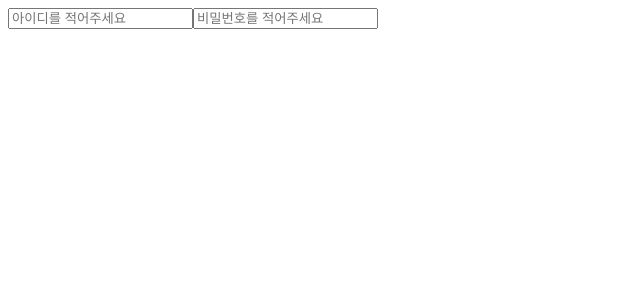
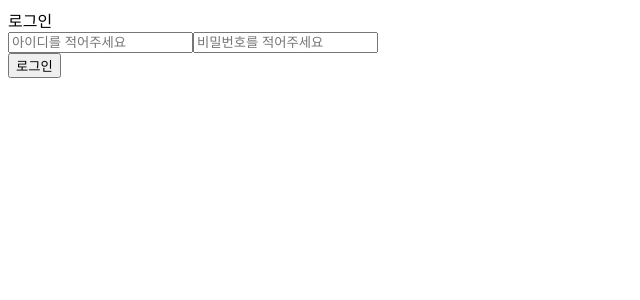
Before and after one commit to yun-21/Taro, a React app in the folder client/: page / in a window 1280 px wide. Shown: the top 300 px of the page, without its empty margins (0-640 px from the left). Built offline with nearby package versions, Linux system fonts and the light colour scheme; the HTML template or start-up script is replaced by a standard one.

Commit message:
onClick추가

```diff
--- a/client/src/app.tsx
+++ b/client/src/app.tsx
@@ -25,12 +25,15 @@ const App: React.FC = () => {
   return (
     <div id="content">
       <div id="content-head">
-        <div id="loginTitle"></div>
+        <div id="loginTitle">로그인</div>
       </div>
       <div id="content-body">
         <div id="loginInput">
           <input type="text" value={state.idValue} onChange={(ele)=>setState((prevState)=>({...prevState, idValue:ele.target.value,}))} id="idValue" placeholder='아이디를 적어주세요' />
           <input type="text" value={state.pwdValue} onChange={(ele)=>setState((prevState)=>({...prevState, pwdValue:ele.target.value,}))} id="pwdValue" placeholder='비밀번호를 적어주세요' />
+        </div>
+        <div>
+          <button onClick={send}>로그인</button>
         </div>
       </div>
       <div id="content-foot"></div>
```
